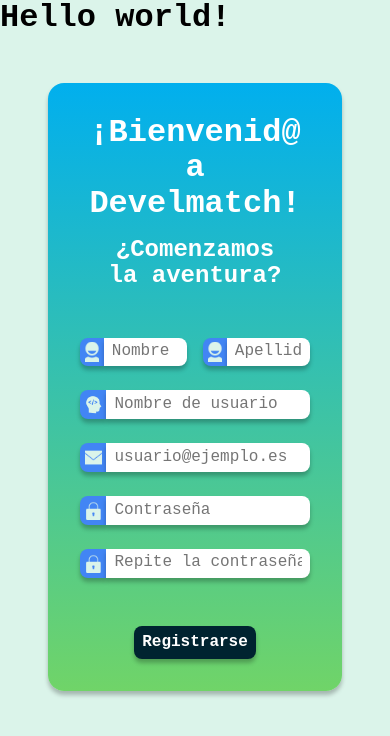
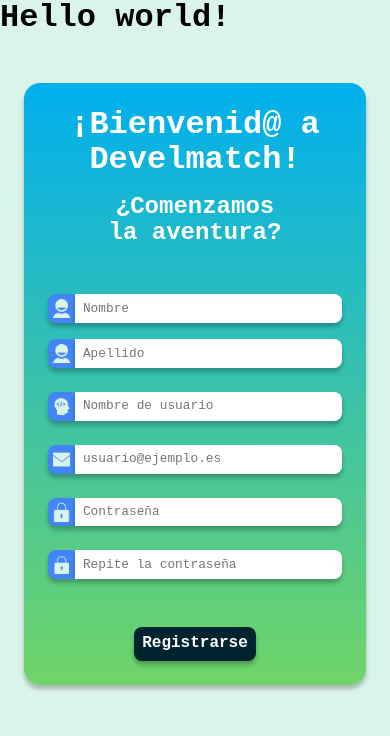
Before and after one commit to JavierBrizuela/exceso_de_iteraciones, a React (Vite) app in the folder Frontend/: page /signup in a window 390 px wide. Shown: the top 736 px of the page. Built offline with nearby package versions, Linux system fonts and the light colour scheme; a web font is replaced by a local one.

Commit message:
Add media query styles

```diff
--- a/Frontend/src/routes/Signup/Signup.css
+++ b/Frontend/src/routes/Signup/Signup.css
@@ -150,3 +150,21 @@
   background-color: var(--font-color);
   color: var(--dark-blue);
 }
+
+@media (max-width: 470px) {
+  .form-signup {
+    padding: 3rem 1.5rem;
+  }
+
+  .form {
+    padding: 1.5rem;
+  }
+
+  .input-group {
+    flex-direction: column;
+  }
+
+  .input-right input {
+    font-size: 0.8rem;
+  }
+}
```
